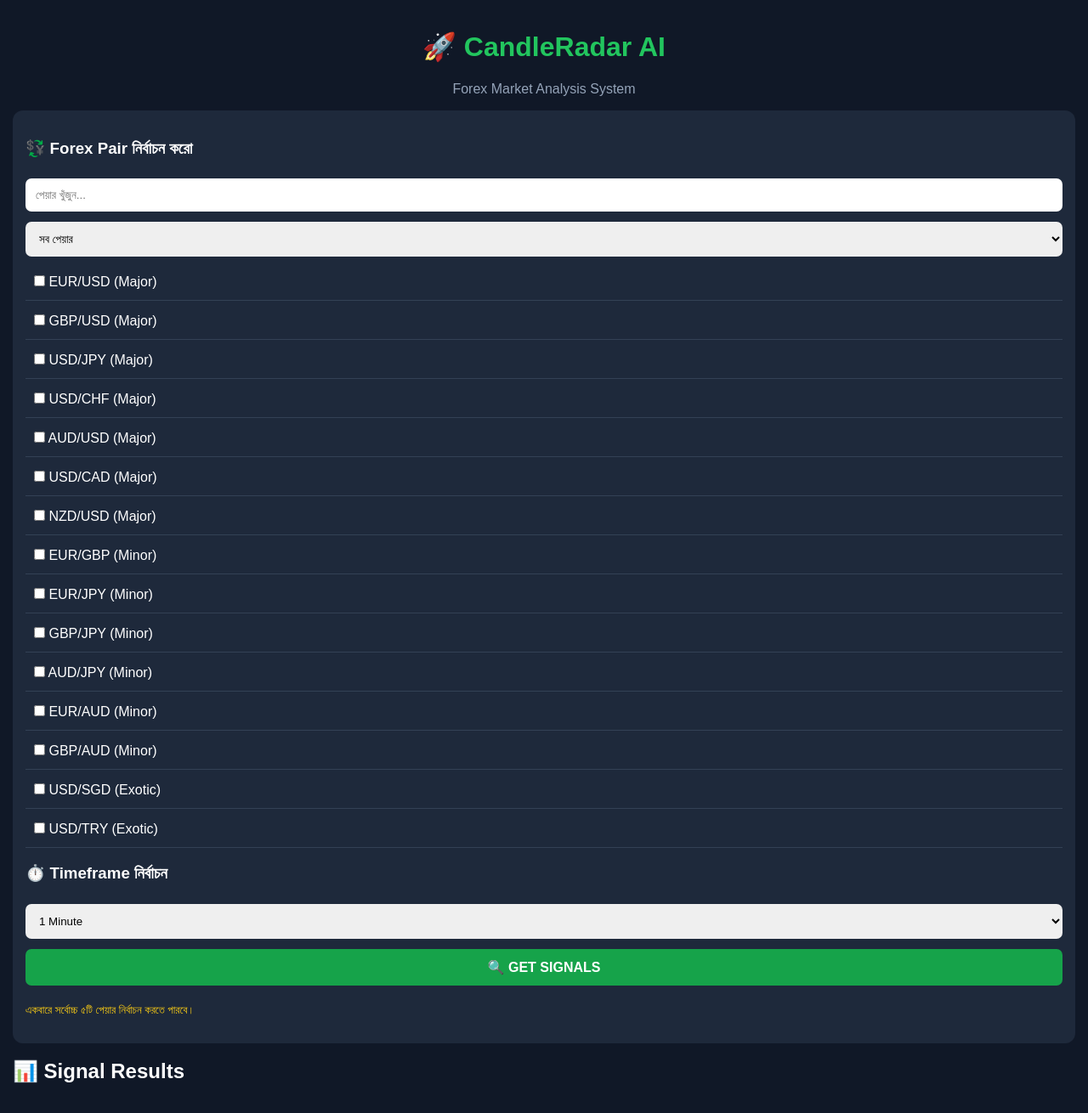
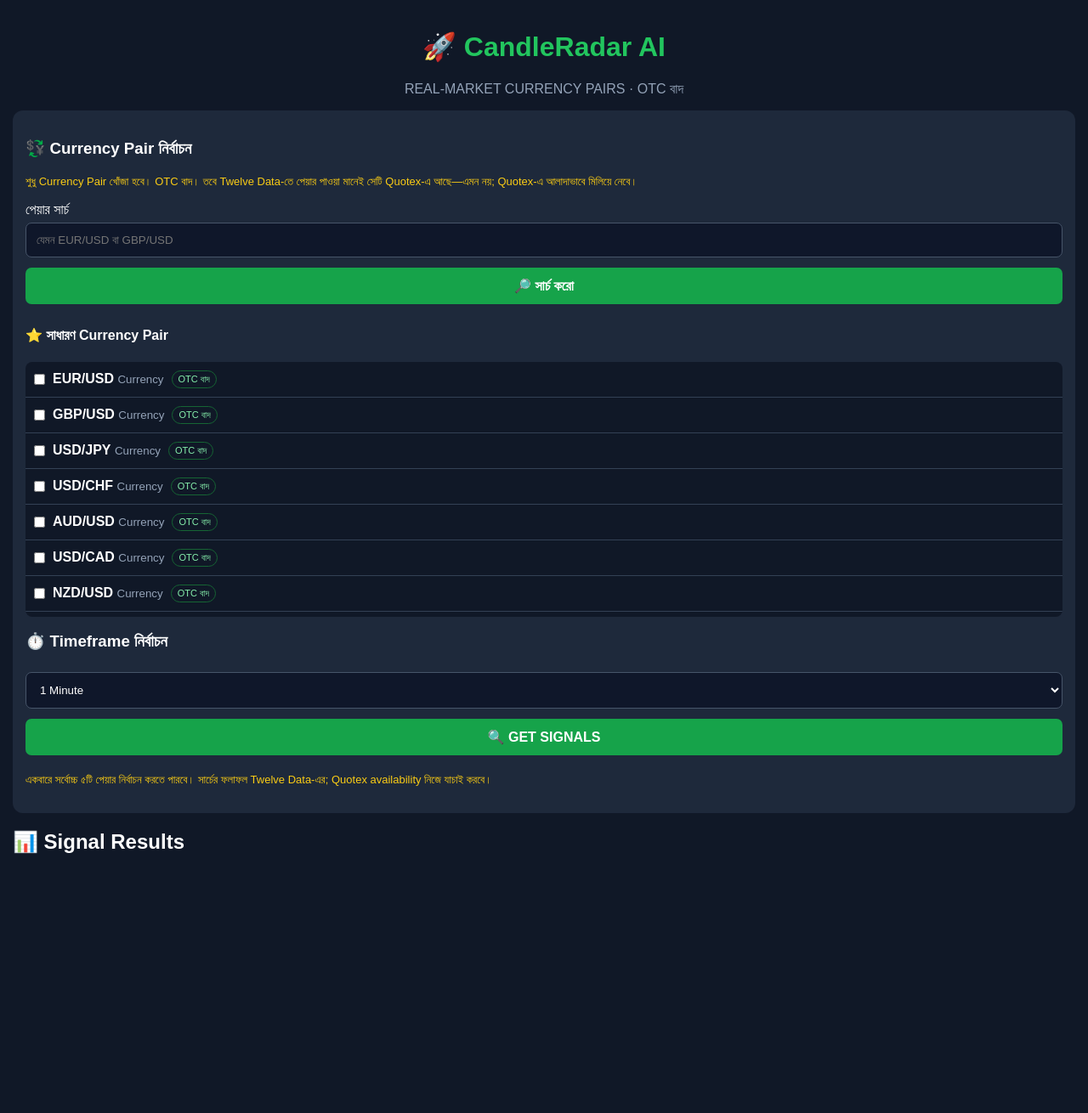
Before and after one commit to CandleRadar-AI/CandleRadar-AI, a Flask app: page / in a window 1280 px wide. Shown: the whole page at 85% size. After the commit the page ends 1005 px from the top, so only its background shows below. Run offline with Flask 3, Linux system fonts and the light colour scheme.

Commit message:
Update index.html

```diff
--- a/templates/index.html
+++ b/templates/index.html
@@ -4,541 +4,255 @@
 <meta charset="UTF-8">
 <meta name="viewport" content="width=device-width, initial-scale=1.0">
 <title>CandleRadar AI</title>
-
 <style>
-        * {
-            box-sizing: border-box;
-        }
-
-        body {
-            background: #101827;
-            color: white;
-            font-family: Arial, sans-serif;
-            padding: 15px;
-            margin: 0;
-        }
-
-        h1 {
-            color: #22c55e;
-            text-align: center;
-        }
-
-        .subtitle {
-            text-align: center;
-            color: #94a3b8;
-        }
-
-        .box {
-            background: #1e293b;
-            padding: 15px;
-            border-radius: 12px;
-            margin-bottom: 15px;
-        }
-
-        input, select, button {
-            padding: 12px;
-            margin: 6px 0;
-            border-radius: 7px;
-            border: none;
-            width: 100%;
-        }
-
-        button {
-            background: #16a34a;
-            color: white;
-            font-weight: bold;
-            font-size: 16px;
-            cursor: pointer;
-        }
-
-        button:disabled {
-            background: #64748b;
-        }
-
-        .pair {
-            display: block;
-            padding: 10px;
-            border-bottom: 1px solid #334155;
-        }
-
-        .pair input {
-            width: auto;
-        }
-
-        .signal {
-            background: #1e293b;
-            padding: 15px;
-            border-radius: 10px;
-            margin: 12px 0;
-            border: 1px solid #334155;
-        }
-
-        .signal h3 {
-            color: #38bdf8;
-        }
-
-        .UP { color: #22c55e; }
-        .DOWN { color: #ef4444; }
-        .WAIT { color: #facc15; }
-        .MARKET { color: #f97316; }
-
-        .indicator {
-            background: #101827;
-            padding: 10px;
-            border-radius: 8px;
-            margin: 7px 0;
-            overflow-wrap: anywhere;
-        }
-
-        .section-title {
-            color: #38bdf8;
-            margin-top: 18px;
-        }
-
-        .score {
-            display: flex;
-            justify-content: space-between;
-            gap: 10px;
-        }
-
-        .score div {
-            background: #101827;
-            padding: 12px;
-            border-radius: 8px;
-            width: 50%;
-            text-align: center;
-        }
-
-        .note {
-            color: #facc15;
-            font-size: 13px;
-            line-height: 1.6;
-        }
-
-        .live-time {
-            background: #0f172a;
-            padding: 12px;
-            border-radius: 8px;
-            margin: 10px 0;
-            color: #38bdf8;
-            font-weight: bold;
-            line-height: 1.8;
-        }
-
-        .countdown {
-            color: #facc15;
-            font-size: 20px;
-            font-weight: bold;
-        }
-
-        hr {
-            border: 0;
-            border-top: 1px solid #334155;
-            margin: 15px 0;
-        }
+*{box-sizing:border-box}
+body{background:#101827;color:white;font-family:Arial,sans-serif;padding:15px;margin:0}
+h1{color:#22c55e;text-align:center}.subtitle{text-align:center;color:#94a3b8}
+.box{background:#1e293b;padding:15px;border-radius:12px;margin-bottom:15px}
+input,select,button{padding:12px;margin:6px 0;border-radius:7px;border:1px solid #475569;width:100%;background:#0f172a;color:white}
+button{background:#16a34a;color:white;font-weight:bold;font-size:16px;cursor:pointer;border:0}
+button:disabled{background:#64748b}
+.secondary{background:#334155}.pair{display:flex;align-items:center;gap:9px;padding:10px;border-bottom:1px solid #334155;margin:0}
+.pair input{width:auto;margin:0}.pair small{color:#94a3b8}
+#pairs{max-height:300px;overflow:auto;background:#101827;border-radius:8px;margin-top:10px}
+.signal{background:#1e293b;padding:15px;border-radius:10px;margin:12px 0;border:1px solid #334155;overflow-wrap:anywhere}
+.signal h3{color:#38bdf8}.UP{color:#22c55e}.DOWN{color:#ef4444}.WAIT{color:#facc15}.MARKET{color:#f97316}
+.indicator{background:#101827;padding:10px;border-radius:8px;margin:7px 0;overflow-wrap:anywhere}
+.section-title{color:#38bdf8;margin-top:18px}.score{display:flex;justify-content:space-between;gap:10px}
+.score div{background:#101827;padding:12px;border-radius:8px;width:50%;text-align:center}
+.note{color:#facc15;font-size:13px;line-height:1.6}
+.live-time{background:#0f172a;padding:12px;border-radius:8px;margin:10px 0;color:#38bdf8;font-weight:bold;line-height:1.8}
+.countdown{color:#facc15;font-size:20px;font-weight:bold}
+hr{border:0;border-top:1px solid #334155;margin:15px 0}
+#searchMessage{font-size:13px;color:#facc15;line-height:1.5}
+.badge{font-size:11px;color:#86efac;border:1px solid #166534;border-radius:12px;padding:3px 7px}
 </style>
 </head>
-
 <body>
-
 <h1>🚀 CandleRadar AI</h1>
-    <p class="subtitle">Forex Market Analysis System</p>
+<p class="subtitle">REAL-MARKET CURRENCY PAIRS · OTC বাদ</p>
 
 <div class="box">
+<h3>💱 Currency Pair নির্বাচন</h3>
+<p class="note">শুধু Currency Pair খোঁজা হবে। OTC বাদ। তবে Twelve Data-তে পেয়ার পাওয়া মানেই সেটি Quotex-এ আছে—এমন নয়; Quotex-এ আলাদাভাবে মিলিয়ে নেবে।</p>
 
-        <h3>💱 Forex Pair নির্বাচন করো</h3>
+<label for="search">পেয়ার সার্চ</label>
+<input type="text" id="search" placeholder="যেমন EUR/USD বা GBP/USD">
+<button id="searchButton" onclick="searchPairs()">🔎 সার্চ করো</button>
+<div id="searchMessage" aria-live="polite"></div>
 
-        <input
-            type="text"
-            id="search"
-            placeholder="পেয়ার খুঁজুন..."
-            oninput="showPairs()"
-        >
-
-        <select id="category" onchange="showPairs()">
-            <option value="All">সব পেয়ার</option>
-            <option value="Major">Major</option>
-            <option value="Minor">Minor</option>
-            <option value="Exotic">Exotic</option>
-        </select>
-
+<h4>⭐ সাধারণ Currency Pair</h4>
 <div id="pairs"></div>
 
 <h3>⏱️ Timeframe নির্বাচন</h3>
-
 <select id="interval">
 <option value="1min">1 Minute</option>
 <option value="5min">5 Minutes</option>
 <option value="15min">15 Minutes</option>
 </select>
-
-        <button id="signalButton" onclick="getSignals()">
-            🔍 GET SIGNALS
-        </button>
-
-        <p class="note">
-            একবারে সর্বোচ্চ ৫টি পেয়ার নির্বাচন করতে পারবে।
-        </p>
-
+<button id="signalButton" onclick="getSignals()">🔍 GET SIGNALS</button>
+<p class="note">একবারে সর্বোচ্চ ৫টি পেয়ার নির্বাচন করতে পারবে। সার্চের ফলাফল Twelve Data-এর; Quotex availability নিজে যাচাই করবে।</p>
 </div>
 
 <h2>📊 Signal Results</h2>
-
 <div id="status"></div>
 <div id="results"></div>
 
 <script>
-
-const forexPairs = [
-    {pair:"EUR/USD",category:"Major"},
-    {pair:"GBP/USD",category:"Major"},
-    {pair:"USD/JPY",category:"Major"},
-    {pair:"USD/CHF",category:"Major"},
-    {pair:"AUD/USD",category:"Major"},
-    {pair:"USD/CAD",category:"Major"},
-    {pair:"NZD/USD",category:"Major"},
-
-    {pair:"EUR/GBP",category:"Minor"},
-    {pair:"EUR/JPY",category:"Minor"},
-    {pair:"GBP/JPY",category:"Minor"},
-    {pair:"AUD/JPY",category:"Minor"},
-    {pair:"EUR/AUD",category:"Minor"},
-    {pair:"GBP/AUD",category:"Minor"},
-
-    {pair:"USD/SGD",category:"Exotic"},
-    {pair:"USD/TRY",category:"Exotic"}
+const defaultPairs = [
+["EUR/USD","Major"],["GBP/USD","Major"],["USD/JPY","Major"],
+["USD/CHF","Major"],["AUD/USD","Major"],["USD/CAD","Major"],
+["NZD/USD","Major"],["EUR/GBP","Minor"],["EUR/JPY","Minor"],
+["GBP/JPY","Minor"],["AUD/JPY","Minor"],["EUR/AUD","Minor"],
+["GBP/AUD","Minor"],["USD/SGD","Exotic"],["USD/TRY","Exotic"]
 ];
 
+let availablePairs = defaultPairs.map(([symbol, category]) => ({
+ symbol, name:"", exchange:"", type:"Currency", source:"Suggested list"
+}));
+const selectedPairs = new Set();
 
-// -------------------------
-// Show Forex Pairs
-// -------------------------
+function escapeHTML(value) {
+ return String(value ?? "").replace(/[&<>"']/g, c => ({
+  "&":"&amp;","<":"&lt;",">":"&gt;",'"':"&quot;","'":"&#39;"
+ }[c]));
+}
 
-function showPairs() {
-
-    const category =
-        document.getElementById("category").value;
-
-    const search =
-        document.getElementById("search").value.trim().toUpperCase();
-
-    const pairsBox =
-        document.getElementById("pairs");
-
-    const filtered = forexPairs.filter(item =>
-        (category === "All" || item.category === category) &&
-        item.pair.includes(search)
-    );
-
-    if (filtered.length === 0) {
-        pairsBox.innerHTML =
-            "<p style='color:#facc15'>কোনো পেয়ার পাওয়া যায়নি।</p>";
+function renderPairs() {
+ const box = document.getElementById("pairs");
+ if (!availablePairs.length) {
+  box.innerHTML = "<p style='padding:10px;color:#facc15'>কোনো Currency Pair নেই।</p>";
   return;
  }
-
-    pairsBox.innerHTML = filtered.map(item => `
-        <label class="pair">
-            <input type="checkbox" value="${item.pair}">
-            ${item.pair} (${item.category})
-        </label>
-    `).join("");
+ box.innerHTML = availablePairs.map(item => {
+  const symbol = escapeHTML(item.symbol);
+  const checked = selectedPairs.has(item.symbol) ? "checked" : "";
+  const detail = item.exchange ? ` · ${escapeHTML(item.exchange)}` : "";
+  return `<label class="pair">
+   <input type="checkbox" value="${symbol}" ${checked}
+    onchange="togglePair(this)">
+   <span><strong>${symbol}</strong> <small>${escapeHTML(item.category || item.type || "Currency")}${detail}</small></span>
+   <span class="badge">OTC বাদ</span>
+  </label>`;
+ }).join("");
 }
 
+function togglePair(input) {
+ if (input.checked) {
+  if (selectedPairs.size >= 5) {
+   input.checked = false;
+   alert("একবারে সর্বোচ্চ ৫টি পেয়ার নির্বাচন করতে পারবে।");
+   return;
+  }
+  selectedPairs.add(input.value);
+ } else selectedPairs.delete(input.value);
+}
 
-// -------------------------
-// Bangladesh Live Clock
-// -------------------------
+async function searchPairs() {
+ const query = document.getElementById("search").value.trim();
+ const msg = document.getElementById("searchMessage");
+ const button = document.getElementById("searchButton");
+ if (!query) { msg.textContent = "পেয়ারের নাম লিখুন।"; return; }
+
+ button.disabled = true;
+ button.textContent = "খোঁজা হচ্ছে...";
+ msg.textContent = "Twelve Data-তে Currency Pair খোঁজা হচ্ছে...";
+ try {
+  const response = await fetch(`/search-pair?q=${encodeURIComponent(query)}`);
+  const data = await response.json();
+  if (!response.ok || data.status !== "ok") {
+   throw new Error(data.message || "সার্চ করা যায়নি।");
+  }
+
+  // Only accept search results explicitly described as currency/forex.
+  const currencyResults = (data.results || []).filter(item => {
+   const type = String(item.type || "").toLowerCase();
+   return item.symbol && item.symbol.includes("/") &&
+    (type.includes("currency") || type.includes("forex"));
+  });
+
+  if (!currencyResults.length) {
+   msg.textContent = "কোনো নিশ্চিত Currency Pair ফলাফল পাওয়া যায়নি।";
+   availablePairs = [];
+  } else {
+   availablePairs = currencyResults.map(item => ({
+    symbol:item.symbol,
+    name:item.name || "",
+    exchange:item.exchange || "",
+    type:item.type || "Currency",
+    category:"Search result"
+   }));
+   msg.textContent = `${currencyResults.length}টি Currency Pair পাওয়া গেছে। এগুলো Quotex-এ আছে কি না, Quotex অ্যাপে মিলিয়ে নাও।`;
+  }
+  renderPairs();
+ } catch(error) {
+  msg.textContent = "সার্চ সমস্যা: " + error.message;
+ } finally {
+  button.disabled = false;
+  button.textContent = "🔎 সার্চ করো";
+ }
+}
 
 function updateLiveClock() {
+ const now = new Date();
+ const time = now.toLocaleTimeString("en-GB",{timeZone:"Asia/Dhaka",hour12:true});
+ const date = now.toLocaleDateString("en-GB",{timeZone:"Asia/Dhaka",day:"2-digit",month:"short",year:"numeric"});
+ document.querySelectorAll(".live-clock").forEach(el => el.textContent = date+" | "+time);
+}
 
-    const now = new Date();
-
-    const time = now.toLocaleTimeString("en-GB", {
-        timeZone: "Asia/Dhaka",
-        hour12: true
-    });
-
-    const date = now.toLocaleDateString("en-GB", {
-        timeZone: "Asia/Dhaka",
-        day: "2-digit",
-        month: "short",
-        year: "numeric"
-    });
-
-    document.querySelectorAll(".live-clock").forEach(el => {
-        el.textContent = date + " | " + time;
+function updateCountdowns() {
+ document.querySelectorAll(".countdown").forEach(el => {
+  const seconds = Number(el.dataset.interval);
+  const now = Math.floor(Date.now()/1000);
+  const remaining = seconds-(now%seconds);
+  el.textContent = String(Math.floor(remaining/60)).padStart(2,"0")+":"+
+   String(remaining%60).padStart(2,"0");
  });
 }
-
-
-// -------------------------
-// Candle Countdown
-// -------------------------
-
-function updateCountdowns() {
-
-    document.querySelectorAll(".countdown").forEach(el => {
-
-        const seconds = Number(el.dataset.interval);
-
-        const now = Math.floor(Date.now() / 1000);
-
-        const remaining = seconds - (now % seconds);
-
-        const minutes = Math.floor(remaining / 60);
-        const secs = remaining % 60;
-
-        el.textContent =
-            String(minutes).padStart(2, "0") + ":" +
-            String(secs).padStart(2, "0");
-    });
-}
-
-setInterval(updateLiveClock, 1000);
-setInterval(updateCountdowns, 1000);
-
-
-// -------------------------
-// Get Trading Signals
-// -------------------------
+setInterval(updateLiveClock,1000);
+setInterval(updateCountdowns,1000);
 
 async function getSignals() {
+ const selected = [...selectedPairs];
+ const interval = document.getElementById("interval").value;
+ const results = document.getElementById("results");
+ const status = document.getElementById("status");
+ const button = document.getElementById("signalButton");
 
-    const selected = [
-        ...document.querySelectorAll('#pairs input:checked')
-    ].map(item => item.value);
-
-    const interval =
-        document.getElementById("interval").value;
-
-    const results =
-        document.getElementById("results");
-
-    const status =
-        document.getElementById("status");
-
-    const button =
-        document.getElementById("signalButton");
-
-    if (selected.length === 0) {
-        alert("অন্তত একটি পেয়ার নির্বাচন করো।");
-        return;
-    }
-
-    if (selected.length > 5) {
-        alert("একবারে সর্বোচ্চ ৫টি পেয়ার নির্বাচন করো।");
-        return;
-    }
+ if (!selected.length) { alert("অন্তত একটি পেয়ার নির্বাচন করো।"); return; }
+ if (selected.length>5) { alert("একবারে সর্বোচ্চ ৫টি পেয়ার নির্বাচন করো।"); return; }
 
  results.innerHTML = "";
-    status.innerHTML = "⏳ বিশ্লেষণ চলছে...";
-
+ status.textContent = "⏳ বিশ্লেষণ চলছে...";
  button.disabled = true;
-    button.innerText = "ANALYZING...";
+ button.textContent = "ANALYZING...";
 
  try {
-
   for (const symbol of selected) {
-
    const card = document.createElement("div");
    card.className = "signal";
-
-            card.innerHTML = `
-                <h3>${symbol}</h3>
-                <p>⏳ বিশ্লেষণ করা হচ্ছে...</p>
-            `;
-
+   card.innerHTML = `<h3>${escapeHTML(symbol)}</h3><p>⏳ বিশ্লেষণ করা হচ্ছে...</p>`;
    results.appendChild(card);
 
    try {
-
-                const response = await fetch(
-                    `/predict?symbol=${encodeURIComponent(symbol)}&interval=${interval}`
-                );
-
+    const response = await fetch(`/predict?symbol=${encodeURIComponent(symbol)}&interval=${encodeURIComponent(interval)}`);
     const data = await response.json();
-
-                if (!response.ok || data.status === "error") {
-                    throw new Error(data.message || "ডেটা পাওয়া যায়নি");
-                }
+    if (!response.ok || data.status === "error") throw new Error(data.message || "ডেটা পাওয়া যায়নি");
 
     if (data.status === "market_closed") {
+     card.innerHTML = `<h3>💱 ${escapeHTML(symbol)}</h3><h2 class="MARKET">MARKET CLOSED</h2><p>${escapeHTML(data.message)}</p>`;
+     continue;
+    }
+    if (data.status !== "ok") throw new Error(data.message || "বিশ্লেষণ সম্ভব হয়নি");
+
+    const a = data.analysis || {};
+    const signal = ["UP","DOWN","WAIT"].includes(data.signal) ? data.signal : "WAIT";
+    const candleDate = data.last_closed_candle ? new Date(data.last_closed_candle.replace(" ","T")+"Z") : null;
+    const candleTime = candleDate && !isNaN(candleDate.getTime())
+     ? candleDate.toLocaleString("en-GB",{timeZone:"Asia/Dhaka",dateStyle:"medium",timeStyle:"medium"}) : "N/A";
+    const secs = interval==="1min"?60:interval==="5min"?300:900;
 
     card.innerHTML = `
-                        <h3>💱 ${symbol}</h3>
-                        <h2 class="MARKET">MARKET CLOSED</h2>
-                        <p>${data.message}</p>
-                    `;
-
-                    continue;
-                }
-
-                const a = data.analysis || {};
-
-                const signal = data.signal || "WAIT";
-
-                const candleDate = data.last_closed_candle
-                    ? new Date(
-                        data.last_closed_candle.replace(" ", "T") + "Z"
-                    )
-                    : null;
-
-                const candleTime = candleDate &&
-                    !isNaN(candleDate.getTime())
-                    ? candleDate.toLocaleString("en-GB", {
-                        timeZone: "Asia/Dhaka",
-                        dateStyle: "medium",
-                        timeStyle: "medium"
-                    })
-                    : "N/A";
-
-                const countdownInterval =
-                    interval === "1min" ? 60 :
-                    interval === "5min" ? 300 : 900;
-
-                card.innerHTML = `
-                    <h3>💱 ${symbol}</h3>
-
+     <h3>💱 ${escapeHTML(symbol)}</h3>
      <h2 class="${signal}">${signal}</h2>
-
-                    <p>⏱️ Timeframe: ${interval}</p>
-
-                    <div class="live-time">
-                        🕒 Bangladesh Live Time:
-                        <span class="live-clock">Loading...</span>
+     <p>⏱️ Timeframe: ${escapeHTML(interval)}</p>
+     <div class="live-time">🕒 Bangladesh Live Time: <span class="live-clock">Loading...</span></div>
+     <div class="indicator">🕯️ Signal Candle Time: ${escapeHTML(candleTime)}</div>
+     <div class="indicator">⏳ Next Candle Starts In: <span class="countdown" data-interval="${secs}">--:--</span></div>
+     <p>🧠 ${escapeHTML(a.reason || "N/A")}</p><hr>
+     <h3 class="section-title">📊 Technical Indicators</h3>
+     <div class="indicator">EMA 20: ${escapeHTML(a.ema20 ?? "N/A")}</div>
+     <div class="indicator">EMA 50: ${escapeHTML(a.ema50 ?? "N/A")}</div>
+     <div class="indicator">RSI 14: ${escapeHTML(a.rsi ?? "N/A")}</div>
+     <div class="indicator">MACD: ${escapeHTML(a.macd ?? "N/A")}</div>
+     <div class="indicator">MACD Signal: ${escapeHTML(a.macd_signal ?? "N/A")}</div>
+     <div class="indicator">MACD Histogram: ${escapeHTML(a.macd_histogram ?? "N/A")}</div>
+     <hr><h3 class="section-title">📍 Support & Resistance</h3>
+     <div class="indicator">Support: ${escapeHTML(a.support ?? "N/A")}</div>
+     <div class="indicator">Resistance: ${escapeHTML(a.resistance ?? "N/A")}</div>
+     <div class="indicator">Last Close: ${escapeHTML(a.last_close ?? "N/A")}</div>
+     <hr><h3 class="section-title">🎯 Analysis Score</h3>
+     <div class="score">
+      <div><h3 class="UP">${escapeHTML(a.bullish_score ?? 0)}</h3><p>Bullish</p></div>
+      <div><h3 class="DOWN">${escapeHTML(a.bearish_score ?? 0)}</h3><p>Bearish</p></div>
      </div>
-
-                    <div class="indicator">
-                        🕯️ Signal Candle Time: ${candleTime}
-                    </div>
-
-                    <div class="indicator">
-                        ⏳ Next Candle Starts In:
-                        <span class="countdown"
-                            data-interval="${countdownInterval}">
-                            --:--
-                        </span>
-                    </div>
-
-                    <p>🧠 ${a.reason || "N/A"}</p>
-
-                    <hr>
-
-                    <h3 class="section-title">
-                        📊 Technical Indicators
-                    </h3>
-
-                    <div class="indicator">
-                        EMA 20: ${a.ema20 ?? "N/A"}
-                    </div>
-
-                    <div class="indicator">
-                        EMA 50: ${a.ema50 ?? "N/A"}
-                    </div>
-
-                    <div class="indicator">
-                        RSI 14: ${a.rsi ?? "N/A"}
-                    </div>
-
-                    <div class="indicator">
-                        MACD: ${a.macd ?? "N/A"}
-                    </div>
-
-                    <div class="indicator">
-                        MACD Signal: ${a.macd_signal ?? "N/A"}
-                    </div>
-
-                    <div class="indicator">
-                        MACD Histogram: ${a.macd_histogram ?? "N/A"}
-                    </div>
-
-                    <hr>
-
-                    <h3 class="section-title">
-                        📍 Support & Resistance
-                    </h3>
-
-                    <div class="indicator">
-                        Support: ${a.support ?? "N/A"}
-                    </div>
-
-                    <div class="indicator">
-                        Resistance: ${a.resistance ?? "N/A"}
-                    </div>
-
-                    <div class="indicator">
-                        Last Close: ${a.last_close ?? "N/A"}
-                    </div>
-
-                    <hr>
-
-                    <h3 class="section-title">
-                        🎯 Analysis Score
-                    </h3>
-
-                    <div class="score">
-
-                        <div>
-                            <h3 class="UP">
-                                ${a.bullish_score ?? 0}
-                            </h3>
-                            <p>Bullish</p>
-                        </div>
-
-                        <div>
-                            <h3 class="DOWN">
-                                ${a.bearish_score ?? 0}
-                            </h3>
-                            <p>Bearish</p>
-                        </div>
-
-                    </div>
-
-                    <hr>
-
-                    <h3 class="section-title">
-                        🕯️ Candle Patterns
-                    </h3>
-
-                    <p>
-                        ${(a.patterns || []).join(", ") ||
-                        "কোনো Pattern পাওয়া যায়নি"}
-                    </p>
-
-                    <p class="note">
-                        ⚠️ এটি নিয়মভিত্তিক বিশ্লেষণ।
-                        কোনো সিগন্যাল নিশ্চিত নয়।
-                    </p>
-                `;
-
+     <hr><h3 class="section-title">🕯️ Candle Patterns</h3>
+     <p>${escapeHTML((a.patterns || []).join(", ") || "কোনো Pattern পাওয়া যায়নি")}</p>
+     <p class="note">⚠️ এটি নিয়মভিত্তিক বিশ্লেষণ; সিগন্যাল নিশ্চিত নয়। Twelve Data-এর দাম Quotex-এর দামের সঙ্গে পুরোপুরি নাও মিলতে পারে।</p>`;
     updateLiveClock();
     updateCountdowns();
-
-            } catch (error) {
-
-                card.innerHTML = `
-                    <h3>💱 ${symbol}</h3>
-
-                    <p style="color:#ef4444">
-                        সমস্যা: ${error.message}
-                    </p>
-                `;
+   } catch(error) {
+    card.innerHTML = `<h3>💱 ${escapeHTML(symbol)}</h3><p style="color:#ef4444">সমস্যা: ${escapeHTML(error.message)}</p>`;
+   }
+  }
+  status.textContent = "✅ বিশ্লেষণ সম্পন্ন";
+ } finally {
+  button.disabled = false;
+  button.textContent = "🔍 GET SIGNALS";
  }
 }
 
-        status.innerHTML = "✅ বিশ্লেষণ সম্পন্ন";
-
-    } finally {
-
-        button.disabled = false;
-        button.innerText = "🔍 GET SIGNALS";
-
-    }
-}
-
-showPairs();
-
+renderPairs();
 </script>
-
 </body>
 </html>
```
Lines whose indentation alone changed are shown as unchanged.
